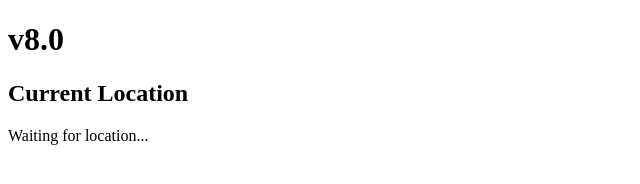
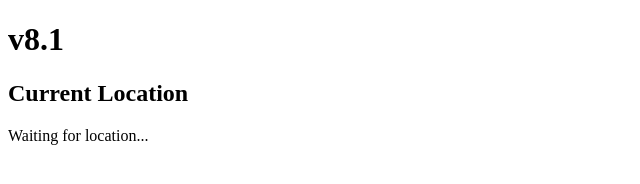
Before and after one commit to James2Moore/geo, a plain HTML site: page index.html in a window 1280 px wide. Shown: the full height of the page, 0-640 px from the left. Drawn offline with Linux system fonts and the light colour scheme.

Commit message:
Update index.html

```diff
--- a/index.html
+++ b/index.html
@@ -9,7 +9,7 @@
 </head>
 
 <body>
-  <h1>v8.0<h1>
+  <h1>v8.1<h1>
 
       <h2>Current Location</h2>
       <p id="coordswatch">Waiting for location...</p>
```
